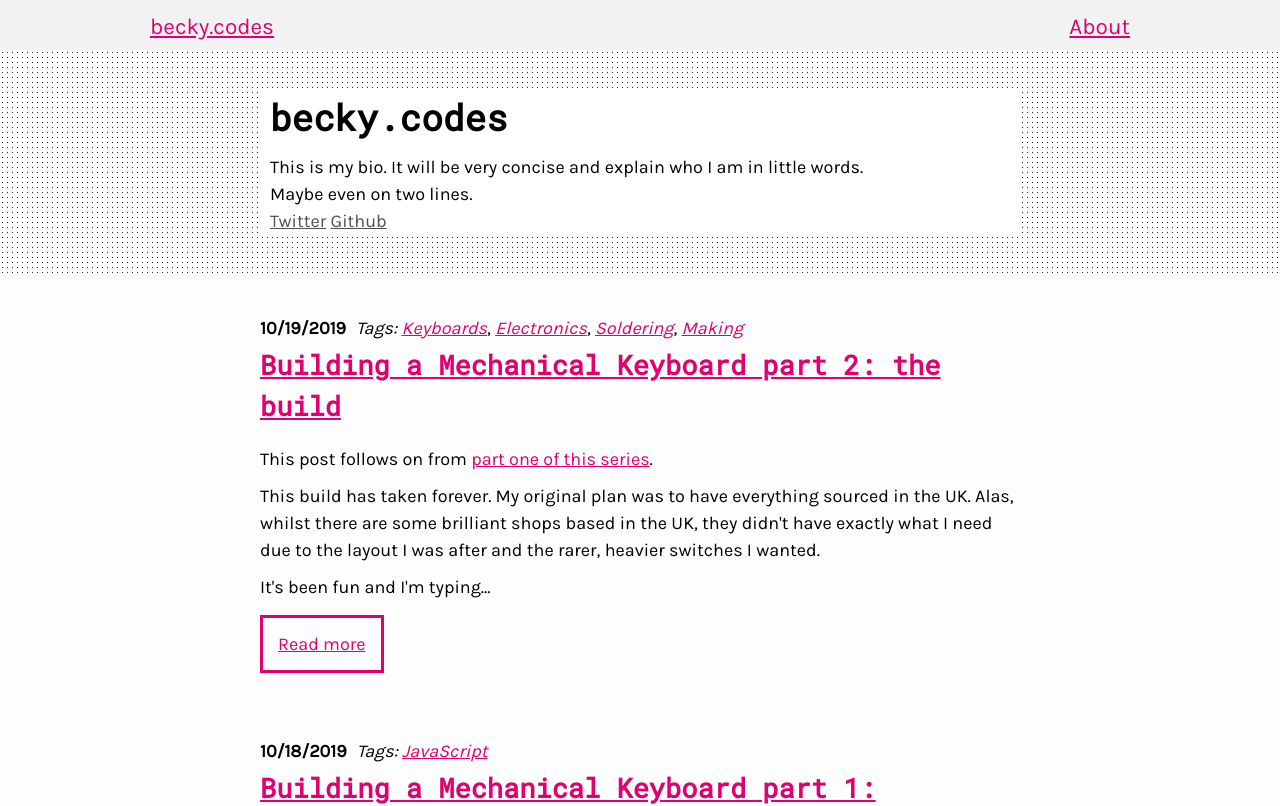
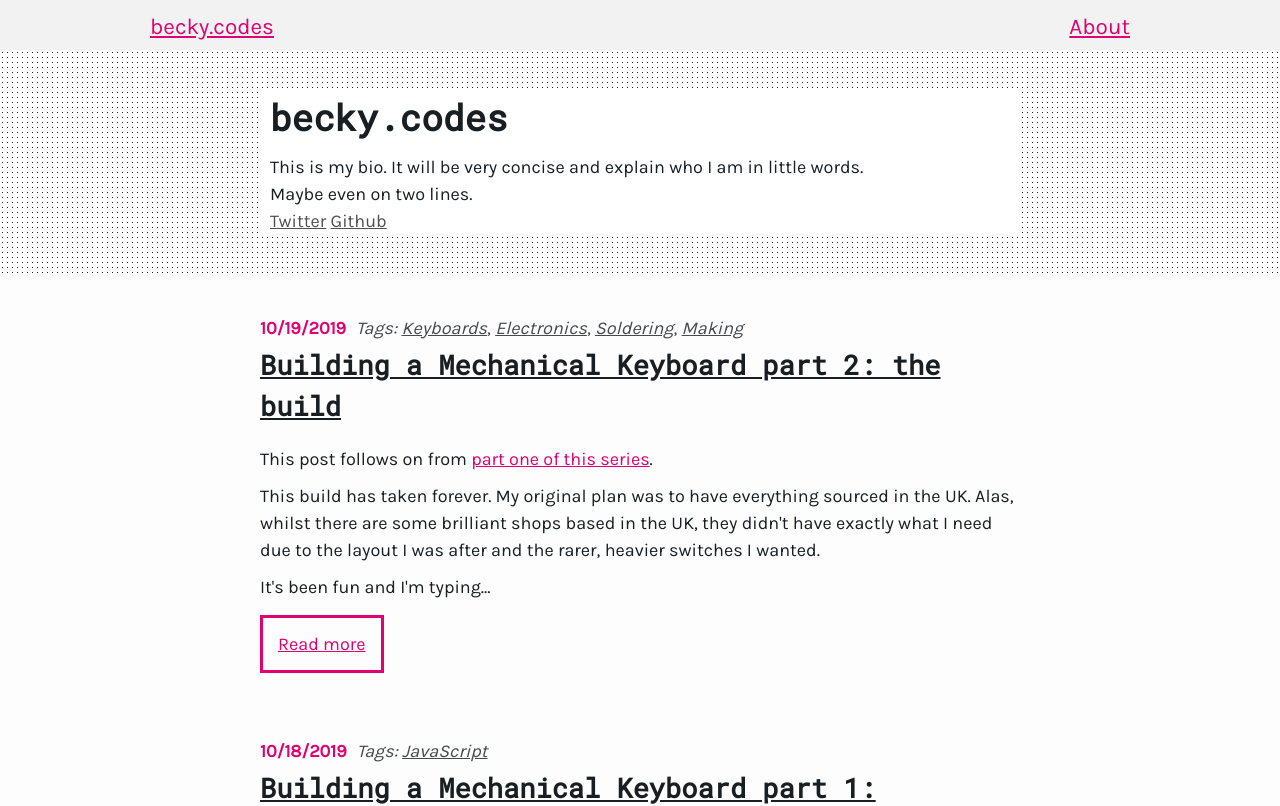
Before and after one commit to BeckyArrowsmith/blog2019, a Next.js app: page / in a window 1280 px wide. Shown: the top 806 px of the page. Built offline with nearby package versions, Linux system fonts and the light colour scheme.

Commit message:
Fix readmore link and other stuff cos im getting carried away now

```diff
--- a/layouts/styles/global.css
+++ b/layouts/styles/global.css
@@ -4,6 +4,7 @@ html {
     font-family: 'Karla', sans-serif;
     background: #fdfdfd;
     font-size: 18px;
+    color: #191E22;
 }
 
 h1, h2, h3, h4, h5, h6 {
--- a/layouts/styles/posts.css
+++ b/layouts/styles/posts.css
@@ -10,6 +10,14 @@ article h2 {
     padding: 0;
 }
 
+article h2 a {
+    color: #191E22;
+}
+
+article h2 a:hover {
+    color: #E00070;
+}
+
 #post-meta {
     height: 30px;
 }
@@ -17,10 +25,20 @@ article h2 {
 #post-meta #date-created {
     float:left;
     padding-right: 10px;
+    color: #E00070;
 }
 
 #post-meta #tags {
     float:left;
+    color: #464a4e;
+}
+
+#post-meta #tags ul li a {
+    color: #464a4e;
+}
+
+#post-meta #tags ul li a:hover {
+    color: #E00070;
 }
 
 .post-content-markdown {
@@ -47,9 +65,10 @@ h1, h2, h3, h4, h5, h6 {
 }
 
 #read-more {
-    border: 3px solid #E00070;
     padding: 15px;
+    border: 3px solid;
 }
+
 
 #read-more:hover {
     color: #9E004F;
```
